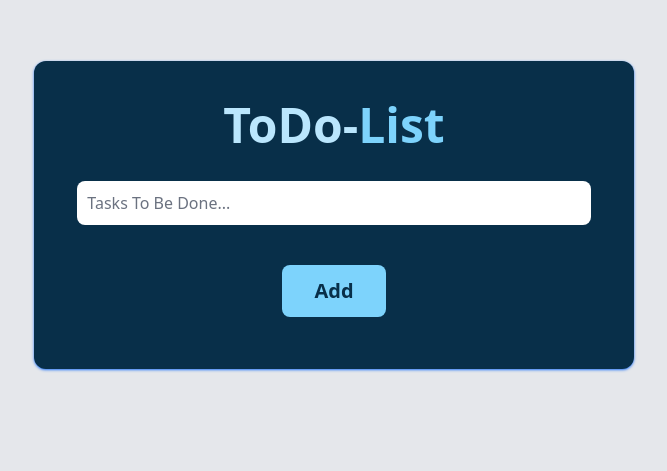
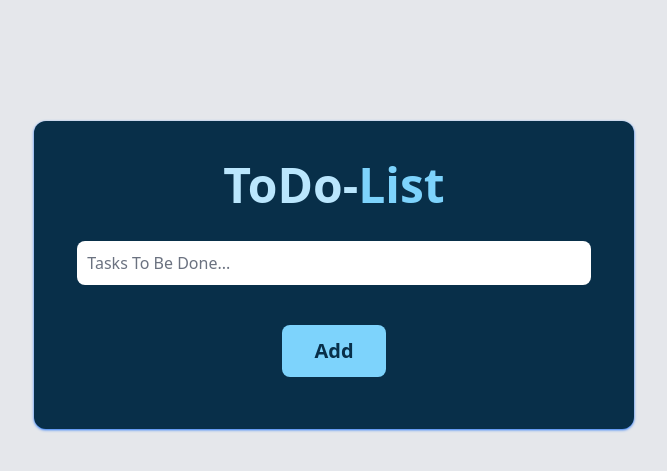
Before and after one commit to IniMichael/React-To-Do-List, a React (Vite) app: page / in a window 1280 px wide. Shown: the part 205-676 px from the top of the page, without its empty margins (306-973 px from the left). Built offline with nearby package versions, Linux system fonts and the light colour scheme.

Commit message:
edited CSS in app.jsx

```diff
--- a/src/App.jsx
+++ b/src/App.jsx
@@ -73,8 +73,9 @@ function App() {
   const [setCheckboxClicked] = useState(false);
 
   return (
-    <div className='bg-gray-200 w-full h-screen flex items-center px-5 my-5 pb-5 mb-5'>
-      <div className='w-[600px] xxxxxl:w-[40%] xxxxl:w-[40%] xxxl:w-[50%] xxl:w-[50%] xl:w-[600px] lg:w-[600px] md:w-[600px] sm:w-[600px] xs:w-[90%] xxs:w-[95%] xxxs:w-[100%] xxxxs:w-[100%] m-auto text-center bg-sky-950 shadow shadow-blue-500 p-5 rounded-[12px]'>
+    <body className='py-10'>
+    <div className='bg-gray-200 w-full h-screen flex items-center my-5 pb-5 mb-5'>
+      <div className='w-[600px] xxxxxl:w-[40%] xxxxl:w-[40%] xxxl:w-[50%] xxl:w-[50%] xl:w-[600px] lg:w-[600px] md:w-[600px] sm:w-[600px] xs:w-[90%] xxs:w-[95%] xxxs:w-[100%] xxxxs:w-[100%] mx-auto text-center bg-sky-950 shadow shadow-blue-500 p-5 rounded-[12px]'>
         <h1 className='text-5xl font-bold mb-8 text-sky-200 mt-5'>ToDo-<span className='header text-sky-300'>List</span></h1>
         <form onSubmit={handleForm}>
           {/* Input field for adding or editing todos */}
@@ -151,6 +152,7 @@ function App() {
         </div>
       </div>
     </div>
+    </body>
   );
 }
 
```
